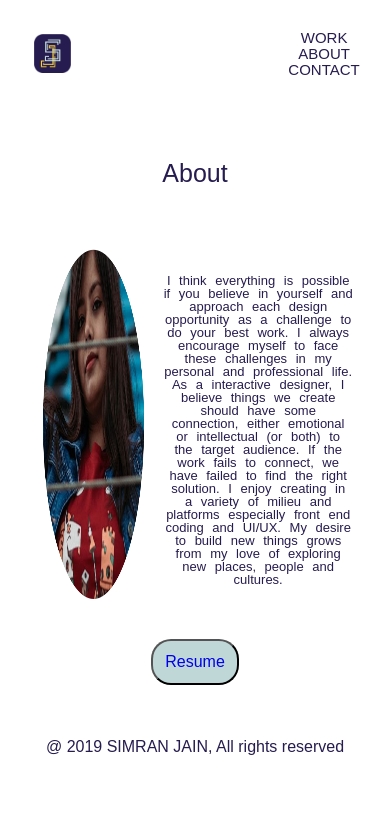
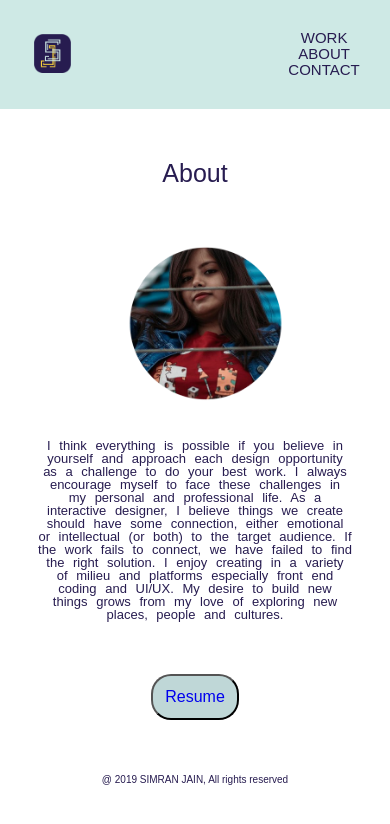
Before and after one commit to jainsimran/jainsimran, a website: page aboutMe.html in a window 390 px wide. Drawn offline with nearby package versions, Linux system fonts and the light colour scheme.

Commit message:
no message

```diff
--- a/style-mobile.css
+++ b/style-mobile.css
@@ -40,6 +40,9 @@ nav a{
     font-size: 13px;
 }
 
+#wrapper {
+    display: inline;
+}
 button {
     background: #bfd7d7;
     font-size: 16px;
@@ -54,6 +57,9 @@ button {
     width: 90%;
 }
 
+#my-pic {
+    width: 45%;
+}
 .project-wrapper{
     display: flex;
     flex-direction: column;
@@ -101,6 +107,8 @@ div{
     border: 2px solid #271c50;
     border-radius: 30px;
 }
-
+.copyright p {
+    font-size: 10px;
+}
 
 }
--- a/style.css
+++ b/style.css
@@ -33,6 +33,7 @@ a {
 nav{
     padding: 2%;
     /* width: 100%; */
+    background-color: #cee9e5;
     overflow: hidden;
 }
 
@@ -43,14 +44,21 @@ nav ol{
     justify-content: space-evenly;
 }
 
+#nav ol li {
+    transition: .3s ease-in-out;
+}
+#nav ol li:hover{
+    transform: scale(1.3);
+    border-bottom: 2px #261b50 solid;
+}
+
 #nav ol li a {
     font-size: 20px;
     text-decoration: none;
     color: #271C50;
+    font-weight: lighter;
 
-    font-weight: lighter;
 }
-
 
 
 
@@ -173,10 +181,10 @@ h3{
 
 /* contact ******************************************/
 #contactPage {
-    background: #ececec;
+    background: #cee9e5;
     margin-top: 5%;
-    padding-top: 5%;
-    padding-bottom: 3%;
+    padding-top: 2%;
+    padding-bottom: 1%;
 }
 
 #contactPage ol{
@@ -216,6 +224,6 @@ button:hover{
     transform: scale(1.2);
     border-radius: 0px;
 }
-section p{
+.copyright p{
     font-size: 14px;
 }
```
